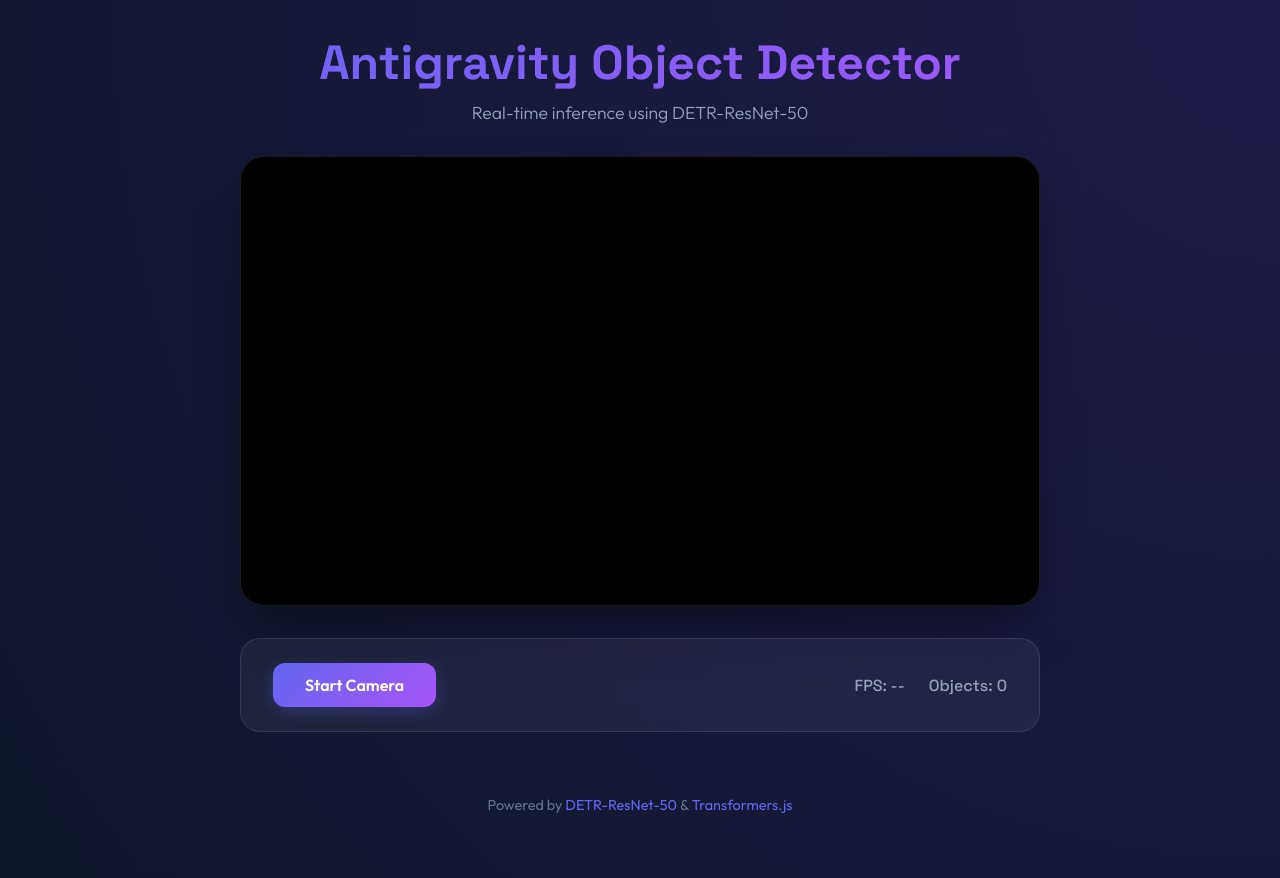
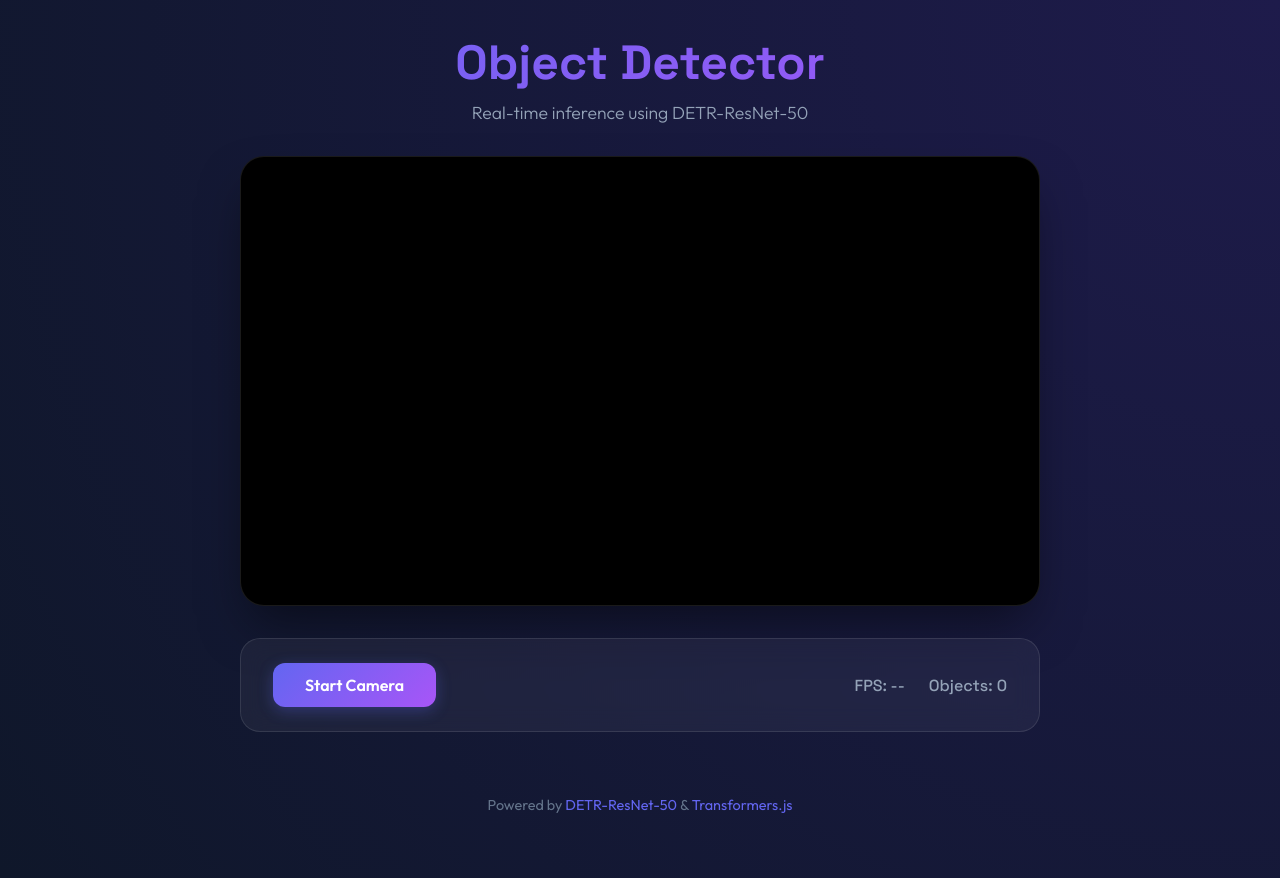
Before and after one commit to nicolasb-git/facedetector, a website built with Vite: page index.html in a window 1280 px wide. Built offline with nearby package versions, Linux system fonts and the light colour scheme; what @huggingface/transformers would draw is missing.

Commit message:
title modified

```diff
--- a/index.html
+++ b/index.html
@@ -1,5 +1,6 @@
 <!DOCTYPE html>
 <html lang="en">
+
 <head>
   <meta charset="UTF-8" />
   <meta name="viewport" content="width=device-width, initial-scale=1.0" />
@@ -8,12 +9,15 @@
   <link rel="stylesheet" href="./style.css" />
   <link rel="preconnect" href="https://fonts.googleapis.com">
   <link rel="preconnect" href="https://fonts.gstatic.com" crossorigin>
-    <link href="https://fonts.googleapis.com/css2?family=Outfit:wght@300;400;600&family=Space+Grotesk:wght@300;500;700&display=swap" rel="stylesheet">
+  <link
+    href="https://fonts.googleapis.com/css2?family=Outfit:wght@300;400;600&family=Space+Grotesk:wght@300;500;700&display=swap"
+    rel="stylesheet">
 </head>
+
 <body>
   <div id="app">
     <header>
-        <h1>Antigravity Object Detector</h1>
+      <h1>Object Detector</h1>
       <p class="subtitle">Real-time inference using DETR-ResNet-50</p>
     </header>
 
@@ -37,9 +41,11 @@
     </main>
 
     <footer>
-        <p>Powered by <a href="https://huggingface.co/facebook/detr-resnet-50" target="_blank">DETR-ResNet-50</a> & <a href="https://huggingface.co/docs/transformers.js" target="_blank">Transformers.js</a></p>
+      <p>Powered by <a href="https://huggingface.co/facebook/detr-resnet-50" target="_blank">DETR-ResNet-50</a> & <a
+          href="https://huggingface.co/docs/transformers.js" target="_blank">Transformers.js</a></p>
     </footer>
   </div>
   <script type="module" src="./main.js"></script>
 </body>
+
 </html>
```
Lines whose indentation alone changed are shown as unchanged.
